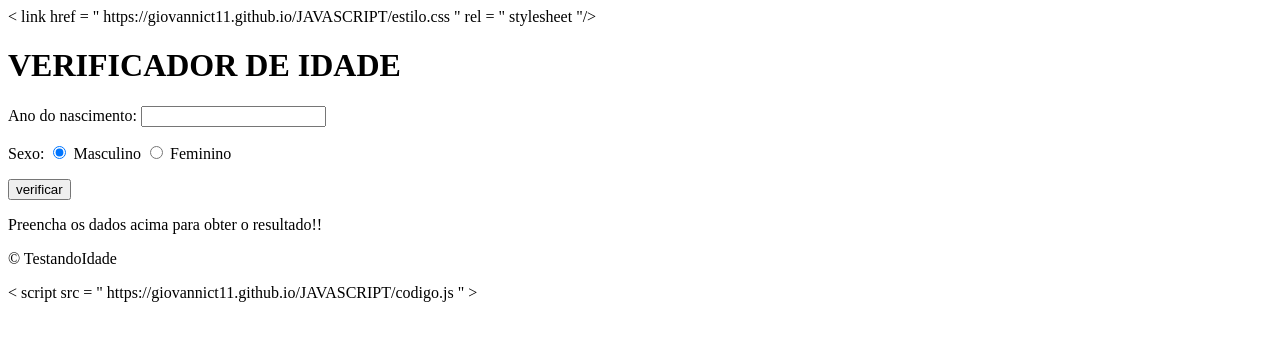
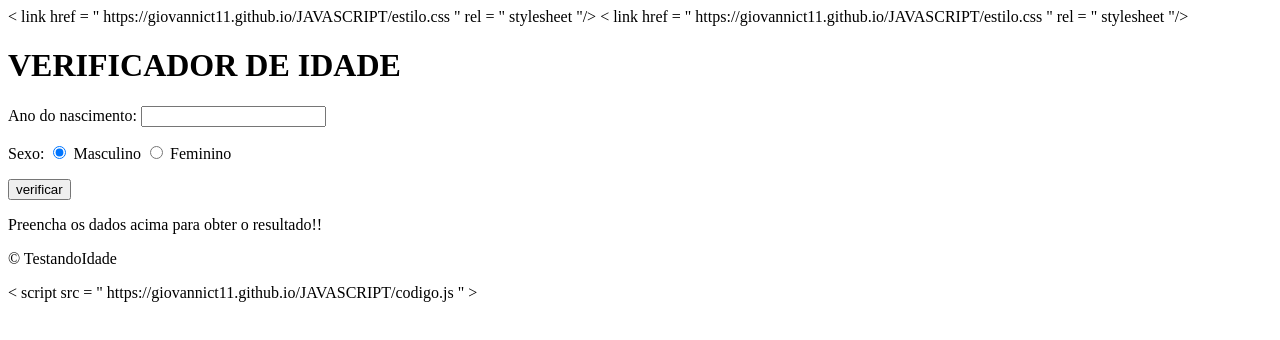
Before and after one commit to Giovannict11/Javascript, a plain HTML site: page index.html in a window 1280 px wide. Drawn offline with Linux system fonts and the light colour scheme.

Commit message:
Update index.html

```diff
--- a/index.html
+++ b/index.html
@@ -8,6 +8,7 @@
     <  link   href = " https://giovannict11.github.io/JAVASCRIPT/estilo.css "  rel = " stylesheet "/>
 
 </head>
+    <  link   href = " https://giovannict11.github.io/JAVASCRIPT/estilo.css "  rel = " stylesheet "/>
 <body>
     <header>
 <h1>VERIFICADOR DE IDADE</h1>
```
